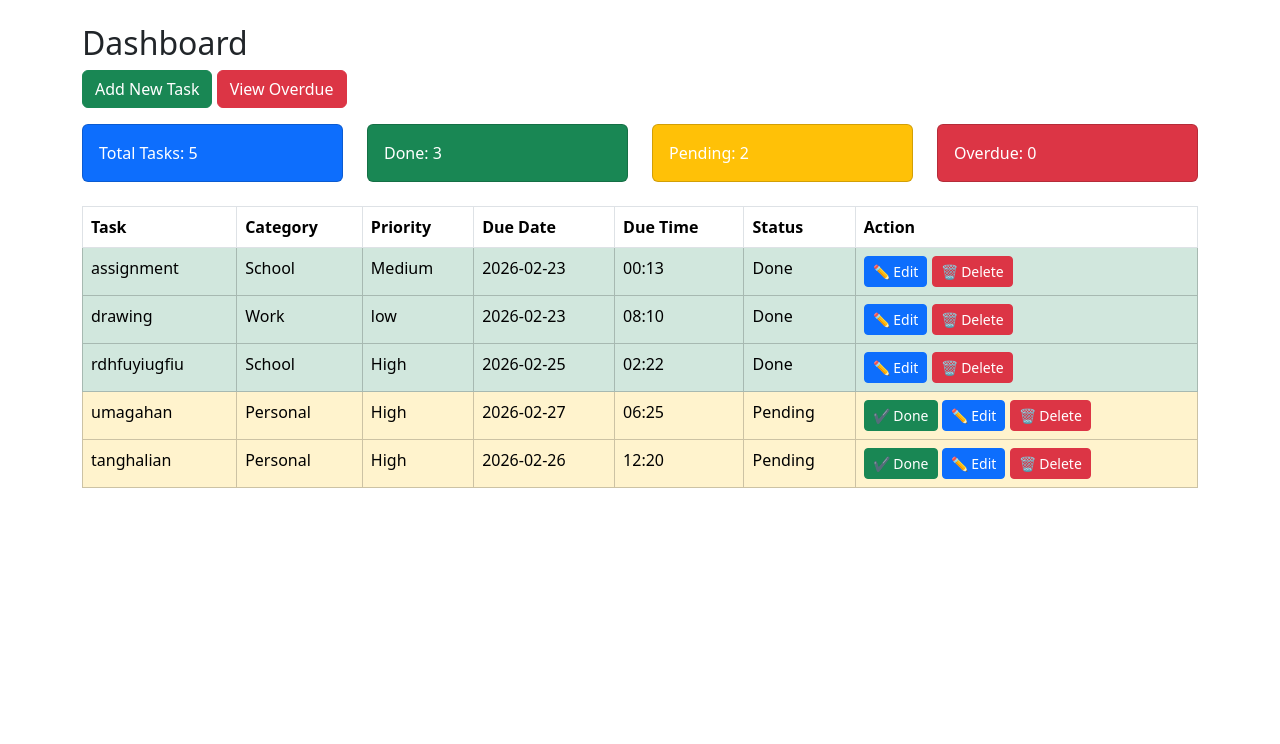
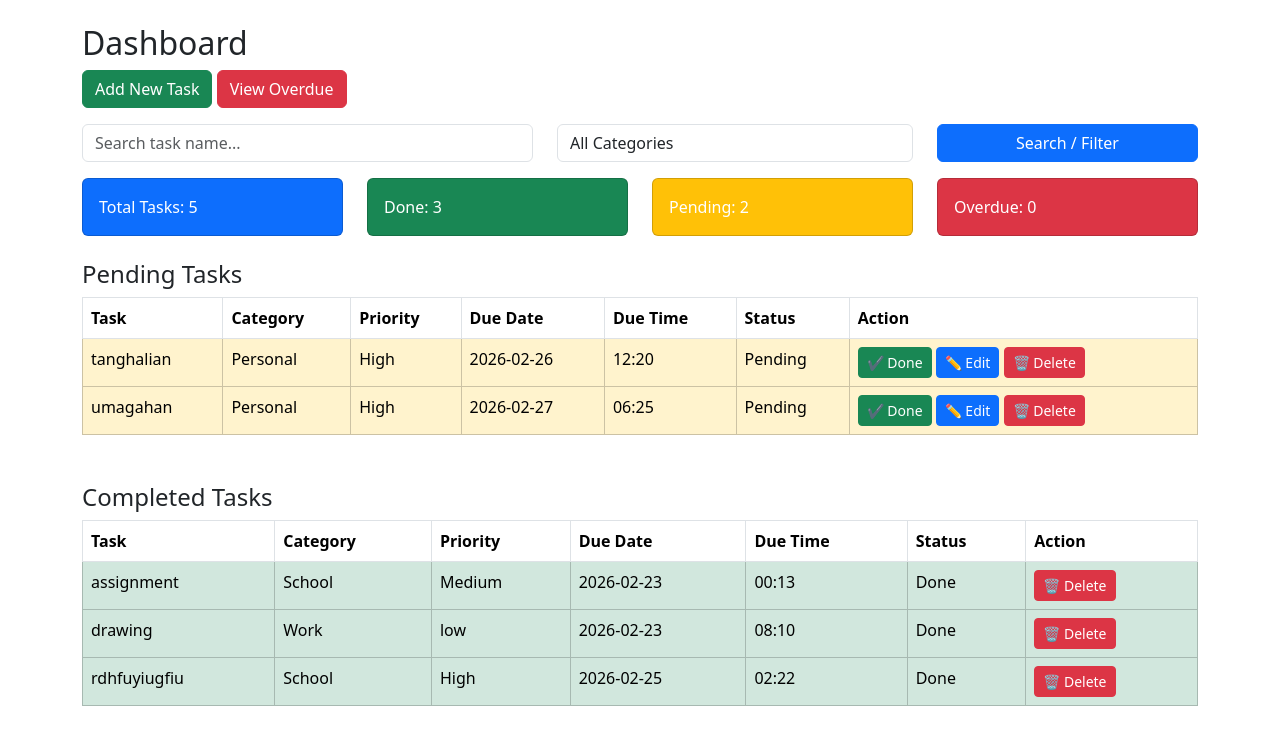
Before and after one commit to Tazz022003/Tdl_web, a Flask app: page /dashboard in a window 1280 px wide. Shown: the part 56-800 px from the top of the page. Run offline with Flask 3, Linux system fonts and the light colour scheme; a user stored in the database is signed in; data comes from the database, SQL or seed files in the repository; both versions use the stored data as it was after the commit.

Commit message:
add search catigories, seperated done and pending, sorting ng due date

```diff
--- a/app.py
+++ b/app.py
@@ -1,9 +1,13 @@
 
 from flask import Flask
+from flask import Flask, render_template, request, redirect, url_for
 from flask_login import LoginManager, UserMixin, login_user, login_required, logout_user, current_user
-from flask import render_template, request, redirect, url_for
 from datetime import datetime
-from flask import request
+import sqlite3
+#from flask_login import LoginManager, UserMixin, login_user, login_required, logout_user, current_user
+#from flask import render_template, request, redirect, url_for
+from datetime import datetime
+#from flask import request
 import sqlite3
 
 
@@ -119,46 +123,53 @@ def edit(task_id):
     conn.close()
     return render_template("edit_task.html", task=task)
 
+
 @app.route("/dashboard")
 @login_required
 def dashboard():
+    search = request.args.get("search")
+    category = request.args.get("category")
+
     conn = sqlite3.connect("database.db")
     conn.row_factory = sqlite3.Row
 
-    tasks = conn.execute("""
-        SELECT * FROM tasks
-        WHERE user_id=?
-    """, (current_user.id,)).fetchall()
+    query = "SELECT * FROM tasks WHERE user_id=?"
+    params = [current_user.id]
 
+    if search:
+        query += " AND name LIKE ?"
+        params.append(f"%{search}%")
+
+    if category and category != "All":
+        query += " AND category=?"
+        params.append(category)
+
+    # Sort by nearest due date
+    query += " ORDER BY due_date ASC, due_time ASC"
+
+    tasks = conn.execute(query, params).fetchall()
     conn.close()
 
+    # Separate Pending and Done
+    pending_tasks = [t for t in tasks if t["status"] == "Pending"]
+    done_tasks = [t for t in tasks if t["status"] == "Done"]
+
     total = len(tasks)
-    done = 0
-    pending = 0
-    overdue = 0
-
-    now = datetime.now()
-
-    for task in tasks:
-        if task["status"] == "Done":
-            done += 1
-        else:
-            pending += 1
-            task_datetime = datetime.strptime(
-                task["due_date"] + " " + task["due_time"],
-                "%Y-%m-%d %H:%M"
-            )
-            if task_datetime < now:
-                overdue += 1
+    pending = len(pending_tasks)
+    done = len(done_tasks)
 
     return render_template(
         "dashboard.html",
-        tasks=tasks,
+        pending_tasks=pending_tasks,
+        done_tasks=done_tasks,
         total=total,
         done=done,
         pending=pending,
-        overdue=overdue
+        overdue=0
     )
+
+
+
 
 @app.route("/logout")
 @login_required
@@ -216,6 +227,7 @@ def overdue():
     return render_template("overdue.html", tasks=overdue_tasks)
 
 
+
 def create_tables():
     conn = sqlite3.connect("database.db")
 
--- a/templates/dashboard.html
+++ b/templates/dashboard.html
@@ -4,6 +4,35 @@
 <h2>Dashboard</h2>
 <a href="{{ url_for('add_task') }}" class="btn btn-success mb-3">Add New Task</a>
 <a href="{{ url_for('overdue') }}" class="btn btn-danger mb-3">View Overdue</a>
+
+
+<form method="GET" action="{{ url_for('dashboard') }}" class="mb-3">
+    <div class="row">
+
+        <div class="col-md-5">
+            <input type="text" name="search" class="form-control"
+                   placeholder="Search task name..."
+                   value="{{ request.args.get('search', '') }}">
+        </div>
+
+        <div class="col-md-4">
+            <select name="category" class="form-control">
+                <option value="All">All Categories</option>
+                <option value="School">School</option>
+                <option value="Work">Work</option>
+                <option value="Personal">Personal</option>
+            </select>
+        </div>
+
+        <div class="col-md-3">
+            <button class="btn btn-primary w-100" type="submit">
+                Search / Filter
+            </button>
+        </div>
+
+    </div>
+</form>
+
 <div class="row mb-4">
     <div class="col">
         <div class="card text-white bg-primary p-3">
@@ -26,6 +55,7 @@
         </div>
     </div>
 </div>
+<h4>Pending Tasks</h4>
 <table class="table table-bordered">
 <tr>
     <th>Task</th>
@@ -37,14 +67,8 @@
     <th>Action</th>
 </tr>
 
-{% for task in tasks %}
-<tr class="
-{% if task.status == 'Done' %}
-    table-success
-{% elif task.status == 'Pending' %}
-    table-warning
-{% endif %}
-">
+{% for task in pending_tasks %}
+<tr class="table-warning">
     <td>{{ task.name }}</td>
     <td>{{ task.category }}</td>
     <td>{{ task.priority }}</td>
@@ -52,21 +76,45 @@
     <td>{{ task.due_time }}</td>
     <td>{{ task.status }}</td>
     <td>
-        {% if task.status=='Pending' %}
         <a href="{{ url_for('done', task_id=task.id) }}" class="btn btn-sm btn-success">✔ Done</a>
-        {% endif %}
-
-        <a href="{{ url_for('edit', task_id=task.id) }}" class="btn btn-sm btn-primary"> ✏ Edit </a>
-
-
+        <a href="{{ url_for('edit', task_id=task.id) }}" class="btn btn-sm btn-primary">✏ Edit</a>
         <a href="{{ url_for('delete', task_id=task.id) }}"
            class="btn btn-sm btn-danger"
-           onclick="return confirm('Are you sure you want to delete this task?')">
+           onclick="return confirm('Delete this task?')">
            🗑 Delete
         </a>
     </td>
 </tr>
 {% endfor %}
 </table>
+<h4 class="mt-5">Completed Tasks</h4>
+<table class="table table-bordered">
+<tr>
+    <th>Task</th>
+    <th>Category</th>
+    <th>Priority</th>
+    <th>Due Date</th>
+    <th>Due Time</th>
+    <th>Status</th>
+    <th>Action</th>
+</tr>
 
+{% for task in done_tasks %}
+<tr class="table-success">
+    <td>{{ task.name }}</td>
+    <td>{{ task.category }}</td>
+    <td>{{ task.priority }}</td>
+    <td>{{ task.due_date }}</td>
+    <td>{{ task.due_time }}</td>
+    <td>{{ task.status }}</td>
+    <td>
+        <a href="{{ url_for('delete', task_id=task.id) }}"
+           class="btn btn-sm btn-danger"
+           onclick="return confirm('Delete this task?')">
+           🗑 Delete
+        </a>
+    </td>
+</tr>
+{% endfor %}
+</table>
 {% endblock %}
```
Also changed, not shown: database.db, templates/analytics.html (added).
